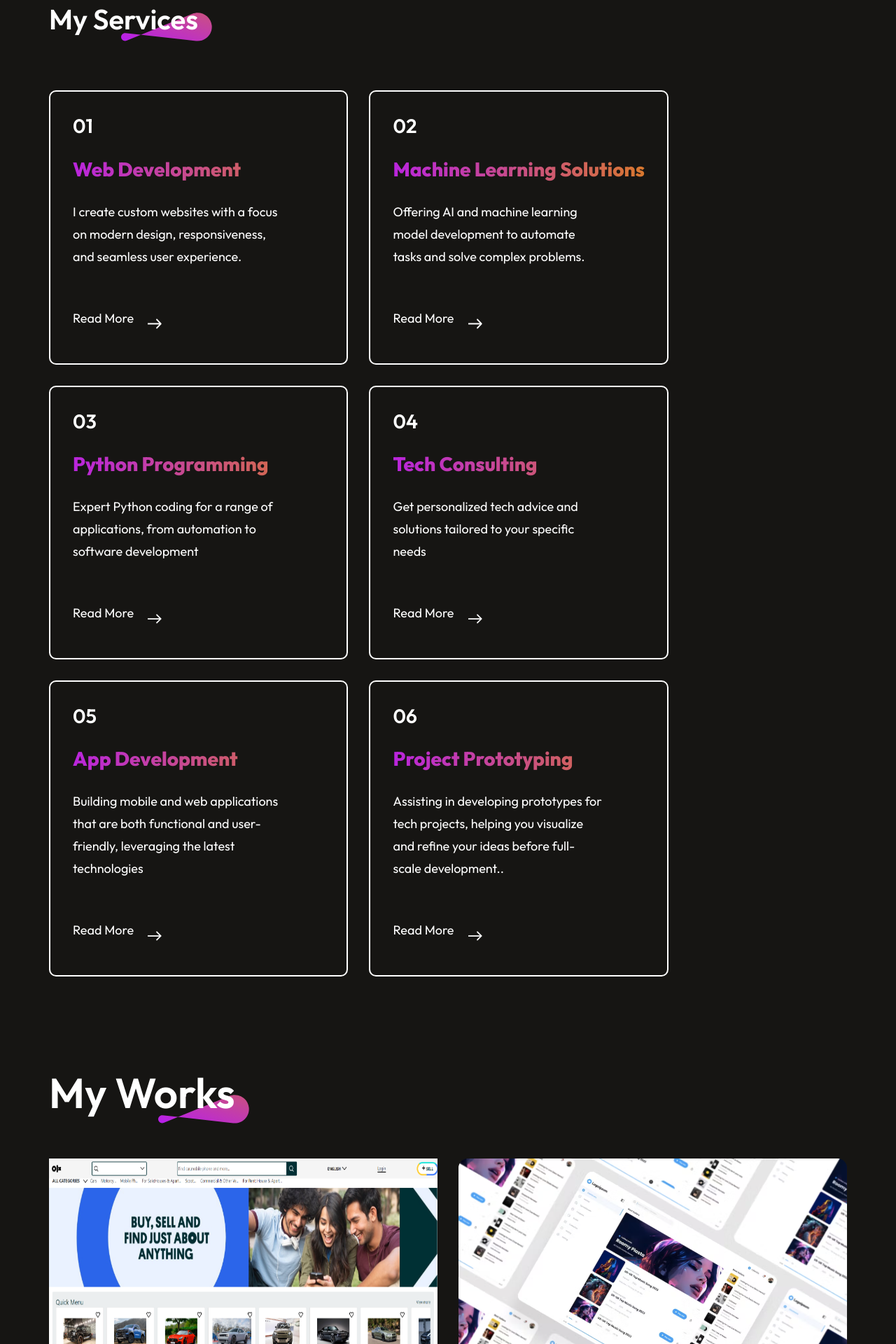
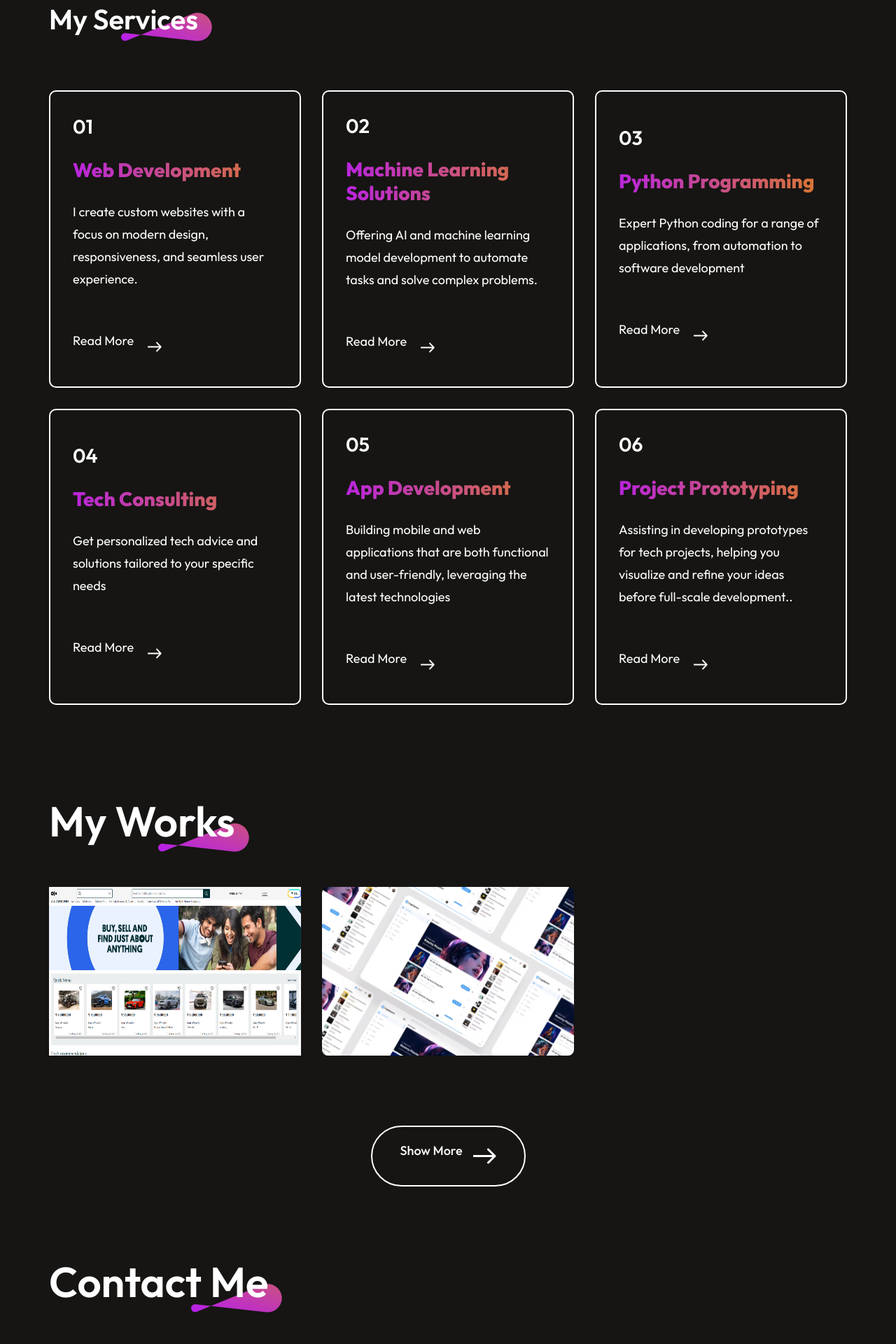
Before and after one commit to Ameen-K-Nejeeb/portfolio, a React (Vite) app in the folder portfolio/: page / in a window 1280 px wide. Shown: the part 2240-4160 px from the top of the page at 70% size. Built offline with nearby package versions, Linux system fonts and the light colour scheme.

Commit message:
responsive :  ,navbar , about , services , my works

```diff
--- a/portfolio/src/components/MyWork/MyWork.css
+++ b/portfolio/src/components/MyWork/MyWork.css
@@ -132,7 +132,7 @@
         margin-right: -20px;
     }
     .mywork-container{
-        grid-template-columns: 1fr 1fr;
+        grid-template-columns: 1fr 1fr 1fr;
         gap: 30px;
     }
     .mywork-container img{
--- a/portfolio/src/components/Services/Services.css
+++ b/portfolio/src/components/Services/Services.css
@@ -173,7 +173,7 @@
         width: 20px;
     }
     .services-container{
-        grid-template-columns:1fr 1fr;
+        grid-template-columns:1fr 1fr 1fr;
         gap: 30px;
 
     }
```
